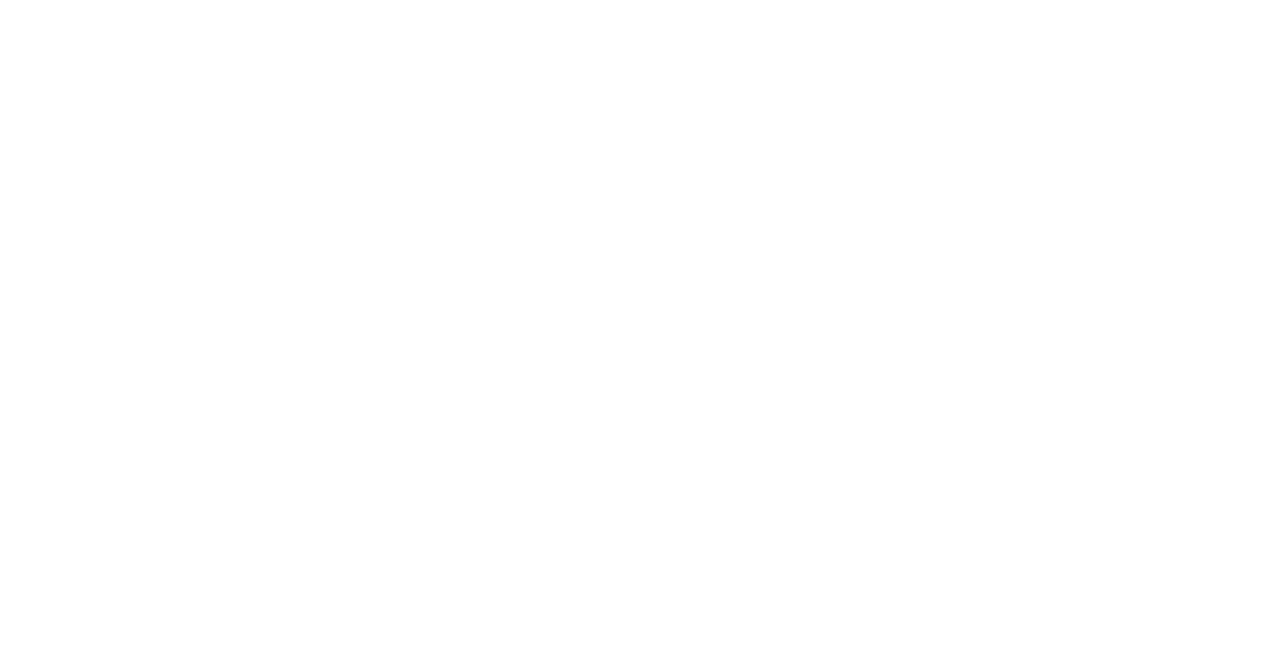
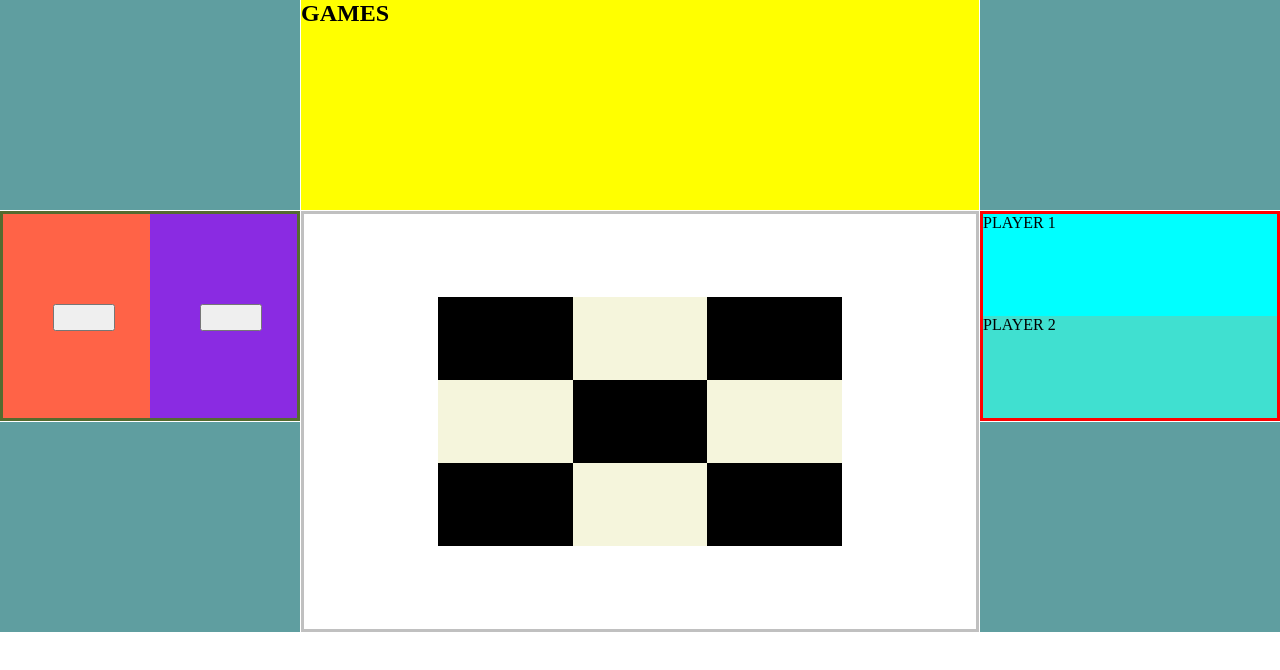
Before and after one commit to pabloCodenotch/HTML-CSS, a website: page Maquetacion_Basica/Dia6/grid.html in a window 1280 px wide. Drawn offline with Linux system fonts and the light colour scheme.

Commit message:
3enRaya GRID

```diff
--- a/Maquetacion_Basica/Dia6/grid.css
+++ b/Maquetacion_Basica/Dia6/grid.css
@@ -0,0 +1,177 @@
+*{
+    margin: 0px;
+    padding: 0px;
+    box-sizing: content-box;
+}
+.all
+{
+    display: grid;
+    gap: 1px;
+
+    grid-template-columns: [x0]300px [x1]2fr [x2]300px [x3];
+    grid-template-rows: [y0]210px [y1]210px [y2]210px [y3];
+}
+/*Marcador*/
+.war
+{
+    grid-column: x2 / x3;
+    grid-row: y1 / y2;
+
+    display: grid;
+    grid-template-columns: [up0]1fr [up1]1fr [up2];
+    grid-template-rows: [si0]1fr [si1]1fr [si2];
+    border: 3px solid red;
+}
+.dagorBragollach
+{
+    grid-column: up0 / up2;
+    grid-row: si0 / si1;
+    background-color: aqua;
+}
+.nirnaethArnoediad
+{
+    grid-column: up0 / up2;
+    grid-row: si1 / si2;
+    background-color: turquoise;
+}
+/*Contador*/
+.famine
+{
+    grid-column: x1 / x2;
+    grid-row: y0 / y1;
+    background-color: yellow;
+}
+/* Botones*/
+.plague
+{
+    grid-column: x0 / x1;
+    grid-row: y1 / y2;
+    border: 3px solid darkolivegreen;
+
+    display: grid;
+    grid-template-columns: [u0]50% [u1]50% [u2];
+    grid-template-rows: [v0]100% [v1];
+}
+.blood
+{
+    grid-column: u0 / u1;
+    grid-row: v0 / v1;
+    background-color: tomato;
+    padding-top: 90px;
+
+    padding-left: 50px;
+
+}
+.games
+{
+    height: 20%;
+    width: 60%;
+}
+
+.flies
+{
+    grid-column: u1 / u2;
+    grid-row: v0 / v1;
+    background-color: blueviolet;
+    padding-top: 90px;
+
+    padding-left: 50px;
+}
+.score
+{
+    height: 20%;
+    width: 60%;
+}
+
+/* tablero*/
+.death
+{
+    grid-column: x1 / x2;
+    grid-row: y1 / y3;
+    border: 3px solid silver;
+
+    display: grid;
+    grid-template-columns: [g0]1fr [g1]1fr [g2]1fr [g3]1fr [g4]1fr [g5];
+    grid-template-rows: [j0]1fr [j1]1fr [j2]1fr [j3]1fr [j4]1fr [j5];
+}
+.tapa
+{
+    grid-column: g0 / g5;
+    grid-row: j0 / j1;
+}
+.borde1
+{
+    grid-column: g0 / g1;
+    grid-row: j1 / j5;
+}
+.borde2
+{
+    grid-column: g5 / g5;
+    grid-row: j1 / j5;
+}
+.base
+{
+    grid-column: g0 / g5;
+    grid-row: j5 / j5;
+}
+/* TABLERO  9 Nazgûl */
+.ulaireAttea
+{
+    grid-column: g1 / g2;
+    grid-row: j1 / j2;
+    background-color: black;
+}
+.ulaireNelya
+{
+    grid-column: g2 / g3;
+    grid-row: j1 / j2;
+    background-color: beige;
+}
+.ulaireCantea
+{
+    grid-column: g3 / g4;
+    grid-row: j1 / j2;
+    background-color: black;
+}
+.ulaireNemenya
+{
+    grid-column: g1 / g2;
+    grid-row: j2 / j3;
+    background-color: beige;
+}
+.wraithKing
+{
+    grid-column: g2 / g3;
+    grid-row: j2 / j3;
+    background-color: black;
+}
+.ulaireEnquea
+{
+    grid-column: g3 / g4;
+    grid-row: j2 / j3;
+    background-color: beige;
+}
+.ulaireOtsea
+{
+    grid-column: g1 / g2;
+    grid-row: j3 / j4;
+    background-color: black;
+}
+.ulaireToldea
+{
+    grid-column: g2 / g3;
+    grid-row: j3 / j4;
+    background-color: beige;
+}
+.ulaireNertea
+{
+    grid-column: g3 / g4;
+    grid-row: j3 / j4;
+    background-color: black;
+}
+
+/*Rellenuto*/
+.figurante
+{
+    background-color: cadetblue;
+}
--- a/Maquetacion_Basica/Dia6/grid.html
+++ b/Maquetacion_Basica/Dia6/grid.html
@@ -7,7 +7,46 @@
     <link rel="stylesheet" href="grid.css">
     <title>Document</title>
 </head>
-<body>
+<body class="all">
+
+    <div class="war">
+        <div class="dagorBragollach">
+            <p id="p1">PLAYER 1</p>
+        </div>
+        <div class="nirnaethArnoediad">
+            <p id="p2">PLAYER 2</p>
+        </div>
+    </div>
+    <div class="famine">
+        <h2 id="score">GAMES</h2>
+    </div>
+    <div class="plague">
+        <div class="blood">
+            <button type="reset" class="games" name="Games"></button>
+        </div>
+        <div class="flies">
+            <button type="reset" class="score" name="Score"></button>
+        </div>
+    </div>
+    <div class="death">
+        <div class="tapa"></div>
+        <div class="borde1"></div>
+        <div class="ulaireAttea"></div>
+        <div class="ulaireNelya"></div>
+        <div class="ulaireCantea"></div>
+        <div class="ulaireNemenya"></div>
+        <div class="wraithKing"></div>
+        <div class="ulaireEnquea"></div>
+        <div class="ulaireOtsea"></div>
+        <div class="ulaireToldea"></div>
+        <div class="ulaireNertea"></div>
+        <div class="borde2"></div>
+        <div class="base"></div>
+    </div>
+    <div class="figurante"></div>
+    <div class="figurante"></div>
+    <div class="figurante"></div>
+    <div class="figurante"></div>
 
 </body>
 </html>
```
Also changed, not shown: Maquetacion_Basica/Dia6/package.json (added, +11 -0 lines).
